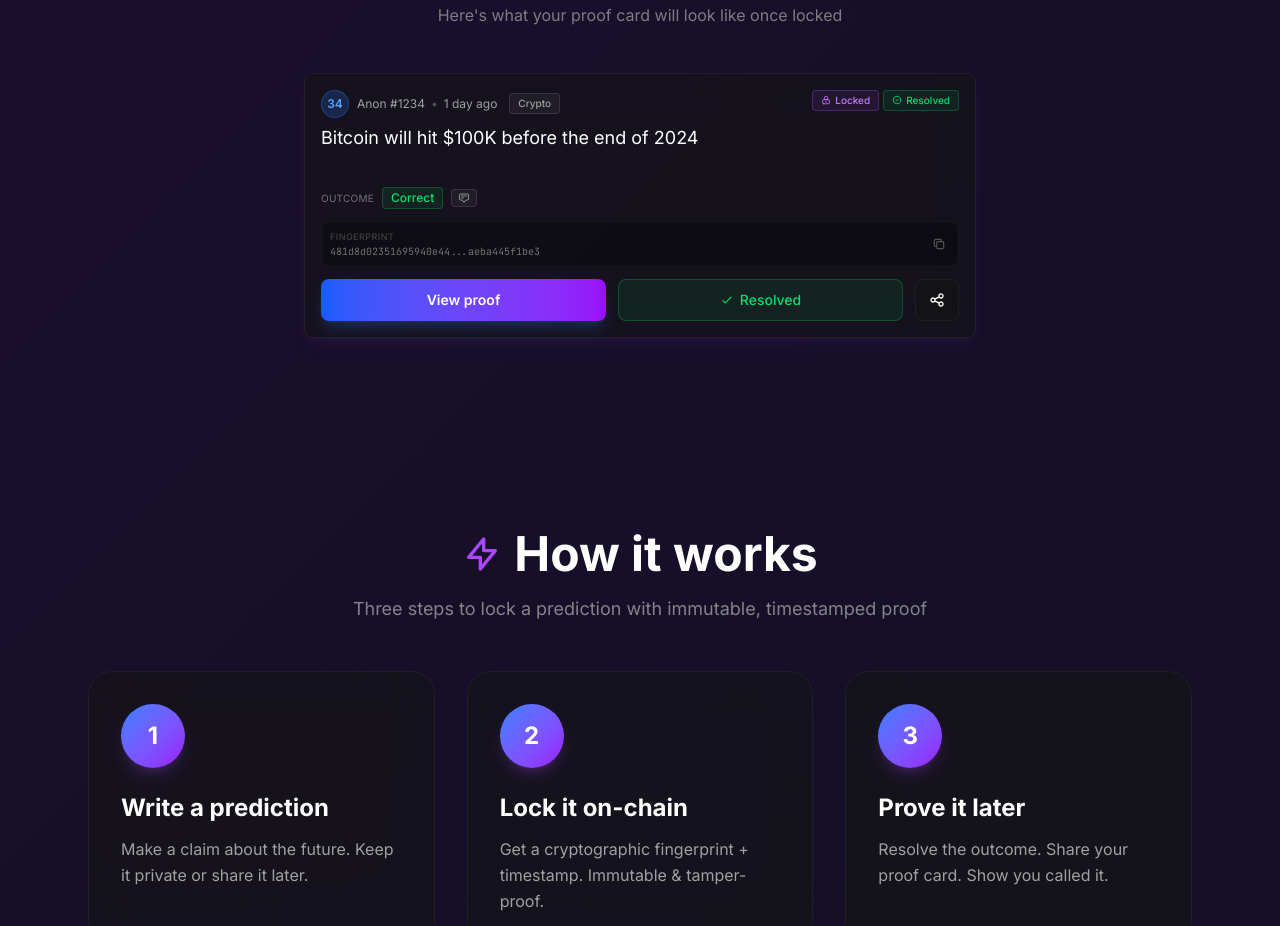
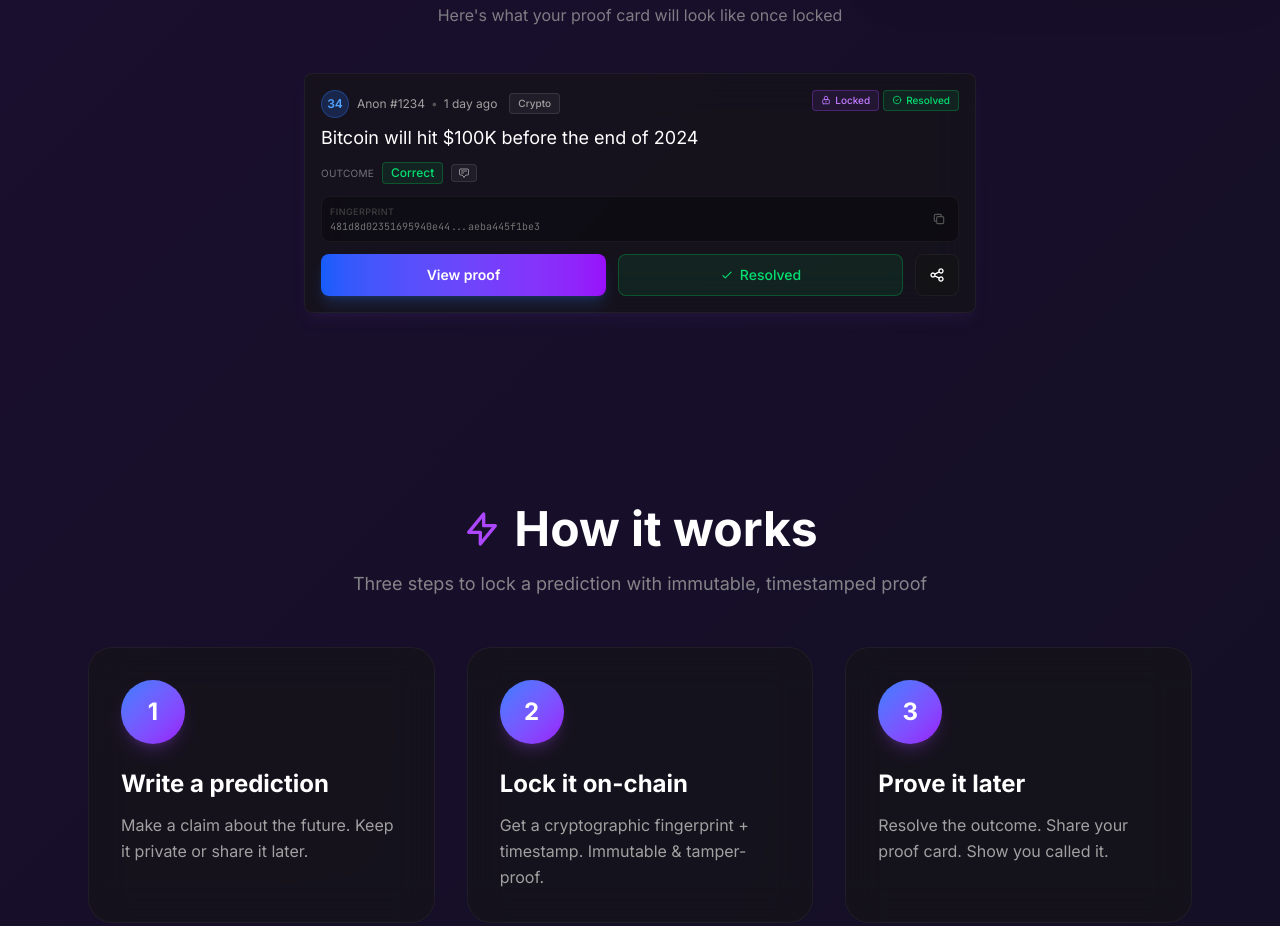
Before and after one commit to Boomchakalala/prooflocker, a Next.js app: page / in a window 1280 px wide. Shown: the part 820-1746 px from the top of the page. Built offline with nearby package versions, Linux system fonts and the light colour scheme; no server answers.

Commit message:
Sandbox autosave

```diff
--- a/src/app/admin/moderation/page.tsx
+++ b/src/app/admin/moderation/page.tsx
@@ -205,7 +205,7 @@ export default function AdminModerationPage() {
                     </div>
 
                     {/* Text preview */}
-                    <p className="text-white mb-2">{pred.textPreview}</p>
+                    <p className="text-white mb-2 line-clamp-2 w-full min-w-0 leading-snug">{pred.textPreview}</p>
 
                     {/* Hidden reason */}
                     {pred.moderationStatus === "hidden" &&
--- a/src/components/PredictionCard.tsx
+++ b/src/components/PredictionCard.tsx
@@ -135,7 +135,7 @@ export default function PredictionCard({ prediction, currentUserId, onOutcomeUpd
       </div>
 
       {/* 3. TITLE - Prediction text */}
-      <p className="text-white text-lg leading-snug mb-3 font-normal flex-grow line-clamp-2 min-h-[2.75em]">
+      <p className="text-white text-lg mb-3 font-normal line-clamp-2 w-full min-w-0 leading-snug">
         {prediction.textPreview}
       </p>
 
```
